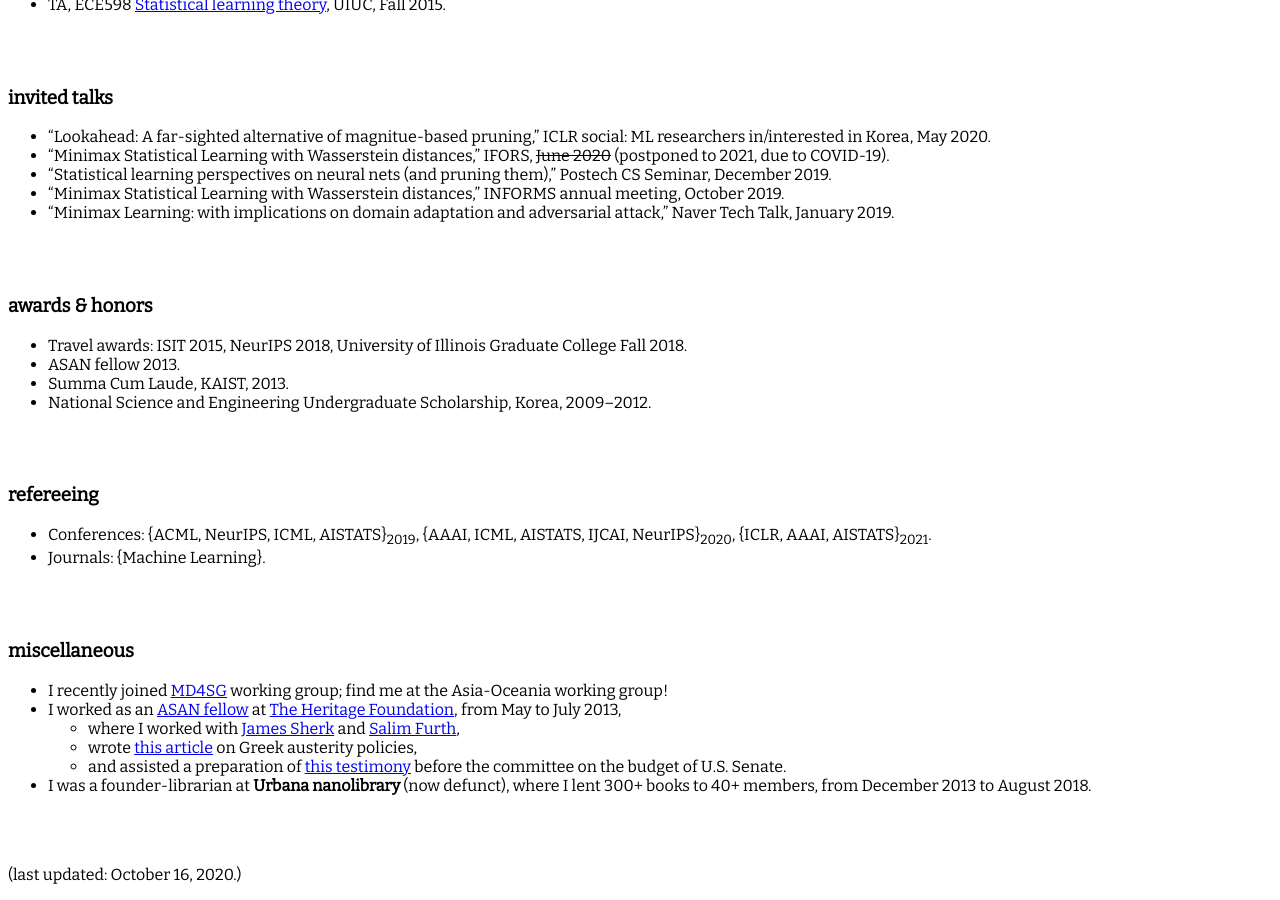
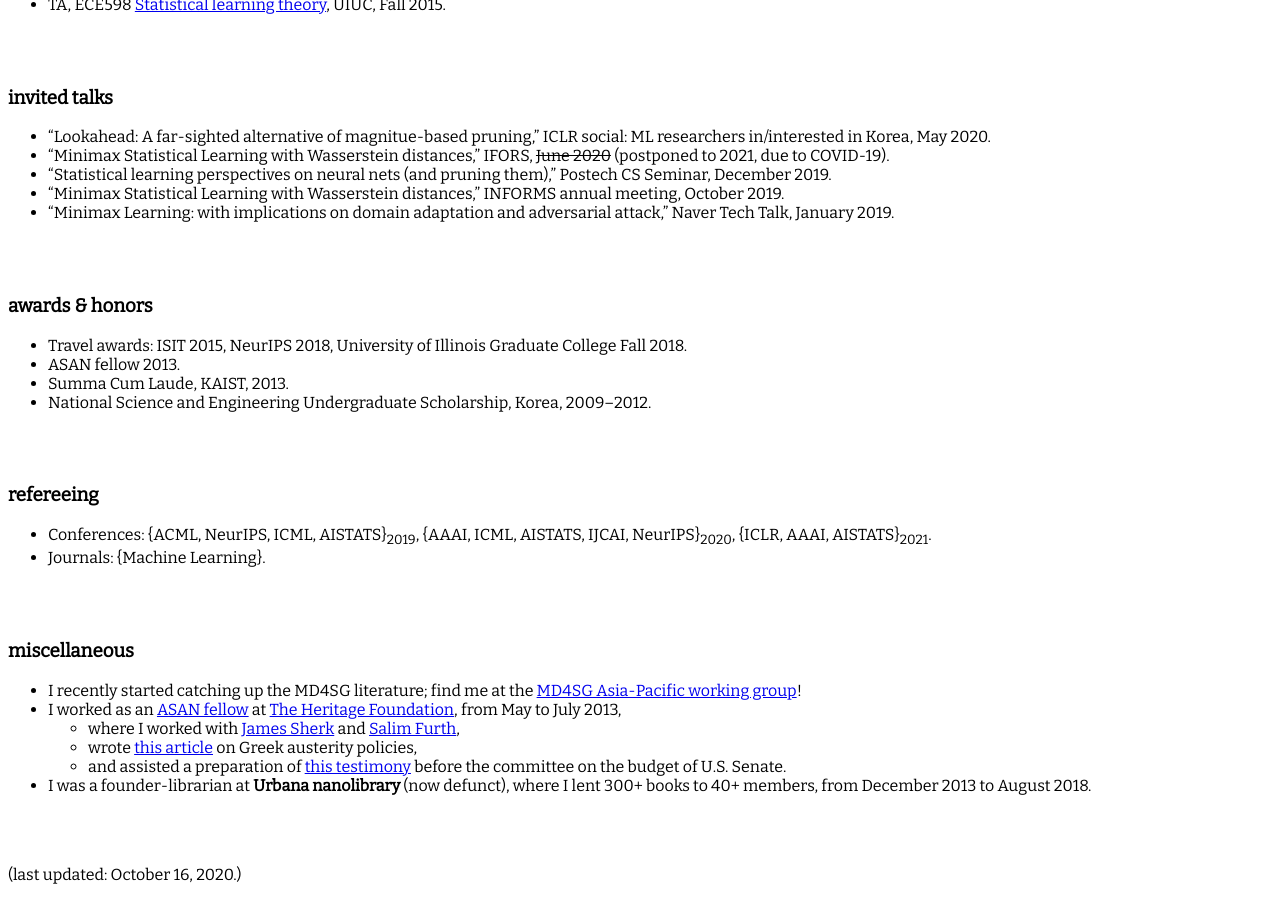
Before and after one commit to jaeho-lee/jaeho-lee.github.io, a Jekyll site: the page built from index.md, in a window 1280 px wide and 900 px high, scrolled down 1557 px. Built offline with Jekyll 4.4.1, drawn with Linux system fonts in a browser that asks for light colours.

Commit message:
Update index.md

```diff
--- a/index.md
+++ b/index.md
@@ -99,7 +99,7 @@ ISIT 2015.
 <br/><br/>
 
 ### miscellaneous
-* I recently joined [MD4SG](http://md4sg.com/) working group; find me at the Asia-Oceania working group!
+* I recently started catching up the MD4SG literature; find me at the [MD4SG Asia-Pacific working group](http://md4sg.com/workinggroups/asiapacific.html)!
 * I worked as an [ASAN fellow](https://www.asanacademy.org/kor/main/index.php) at [The Heritage Foundation](https://www.heritage.org), from May to July 2013,
 	* where I worked with [James Sherk](https://www.heritage.org/staff/james-sherk) and [Salim Furth](https://www.heritage.org/staff/salim-furth),
 	* wrote [this article](https://www.dailysignal.com/2013/06/25/greece-austerity-doesnt-involve-public-sector-layoffs/) on Greek austerity policies,
```
